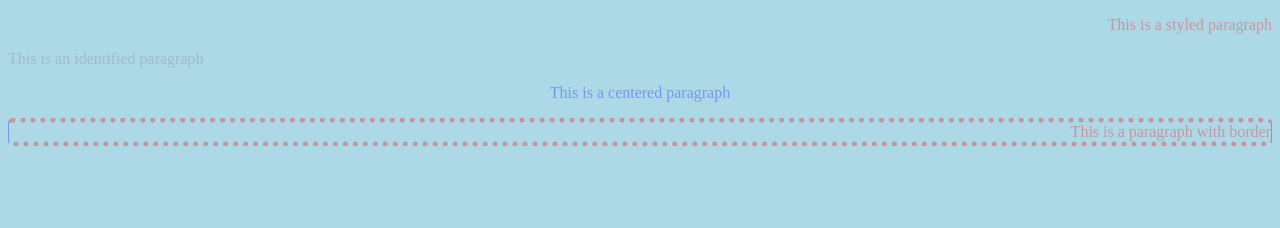
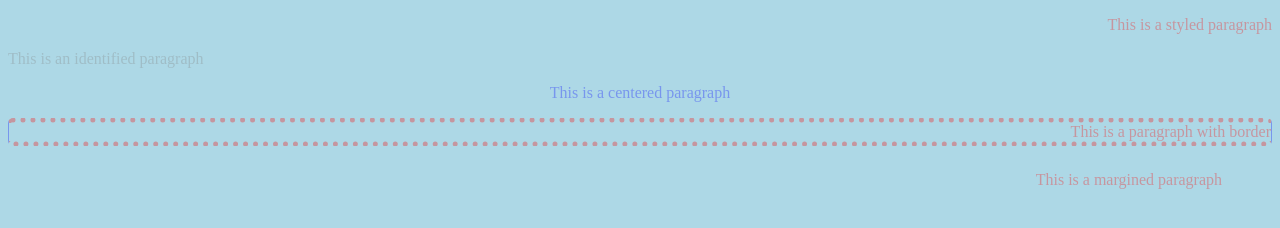
Before and after one commit to alejojimenezz/WebDevelopment, a plain HTML site: page CSS/index.html in a window 1280 px wide. Drawn offline with Linux system fonts and the light colour scheme.

Commit message:
Add margin properties

```diff
--- a/CSS/index.html
+++ b/CSS/index.html
@@ -12,6 +12,7 @@
     <p id="para1">This is an identified paragraph</p>
     <p class="center">This is a centered paragraph</p>
     <p id="borderpara">This is a paragraph with border</p>
+    <p id="marginpara">This is a margined paragraph</p>
 
 </body>
 </html>
--- a/CSS/introStyle.css
+++ b/CSS/introStyle.css
@@ -32,3 +32,7 @@ p.center {
     border-color: red blue; /*Each border can have different color*/
     border-radius: 5px;
 }
+
+#marginpara {
+    margin: 25px 50px 75px 100px;
+}
```
